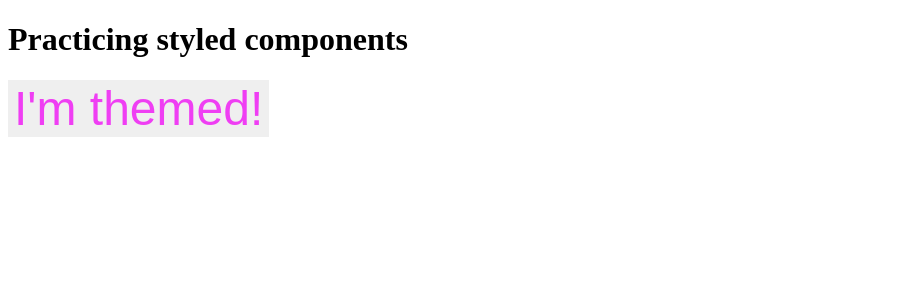
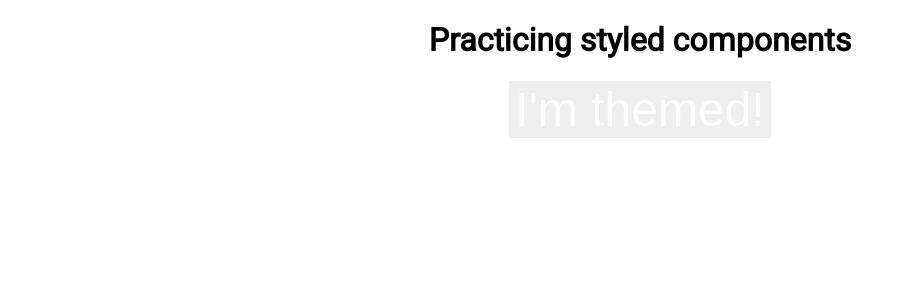
Before and after one commit to shanialmog/styling-exercise, a React (Create React App) app: page / in a window 1280 px wide. Shown: the top 300 px of the page, without its empty margins (0-906 px from the left). Built offline with nearby package versions, Linux system fonts and the light colour scheme.

Commit message:
add global styles

```diff
--- a/public/index.html
+++ b/public/index.html
@@ -3,6 +3,7 @@
   <head>
     <meta charset="utf-8" />
     <link rel="icon" href="%PUBLIC_URL%/favicon.ico" />
+    <link href='http://fonts.googleapis.com/css?family=Roboto' rel='stylesheet' type='text/css'>
     <meta name="viewport" content="width=device-width, initial-scale=1" />
     <meta
       name="description"
--- a/src/App.js
+++ b/src/App.js
@@ -3,21 +3,30 @@ import Styled, { ThemeProvider } from 'styled-components'
 
 // import About from './components/About'
 // import Contact from './components/Contact'
-import theme from './components/theme'
+import theme from './theme/theme'
+import GlobalStyles from './theme/globalStyles'
 
 const App = () => {
 
   const Button = Styled.button`
-    font-size: ${({theme}) => theme.fontSizes.large};
-    color: ${({theme}) => theme .colors.main};
+    font-size: ${({ theme }) => theme.fontSizes.large};
+    color: ${({ theme }) => theme.colors.main};
     border: none;
   `
+  const Container = Styled.div`
+    text-align: center;
+  `
+
+
   return (
-    <ThemeProvider theme = {theme}>
-      <h1>Practicing styled components</h1>
-      <Button>I'm themed!</Button>
-      {/* <About />
+    <ThemeProvider theme={theme}>
+      <Container>
+        <GlobalStyles />
+        <h1>Practicing styled components</h1>
+        <Button>I'm themed!</Button>
+        {/* <About />
       <Contact /> */}
+      </Container>
     </ThemeProvider>
   )
 }
--- /dev/null
+++ b/src/theme/globalStyles.js
@@ -0,0 +1,18 @@
+import { createGlobalStyle } from 'styled-components'
+
+const GlobalStyle = createGlobalStyle`
+
+html {
+    width: 100%;
+}
+
+body {
+    font-family: roboto;
+    margin: 0 auto;
+    max-width: 600px;
+}
+
+`
+
+
+export default GlobalStyle
--- a/src/components/theme/index.js
+++ b/src/theme/theme.js
@@ -1,6 +1,6 @@
 export default {
     colors: {
-        main: '#ef3ef3',
+        main: '#fefefe',
         dark: '#ddd222',
         light: '#efefef',
         text: '#ddd',
```
